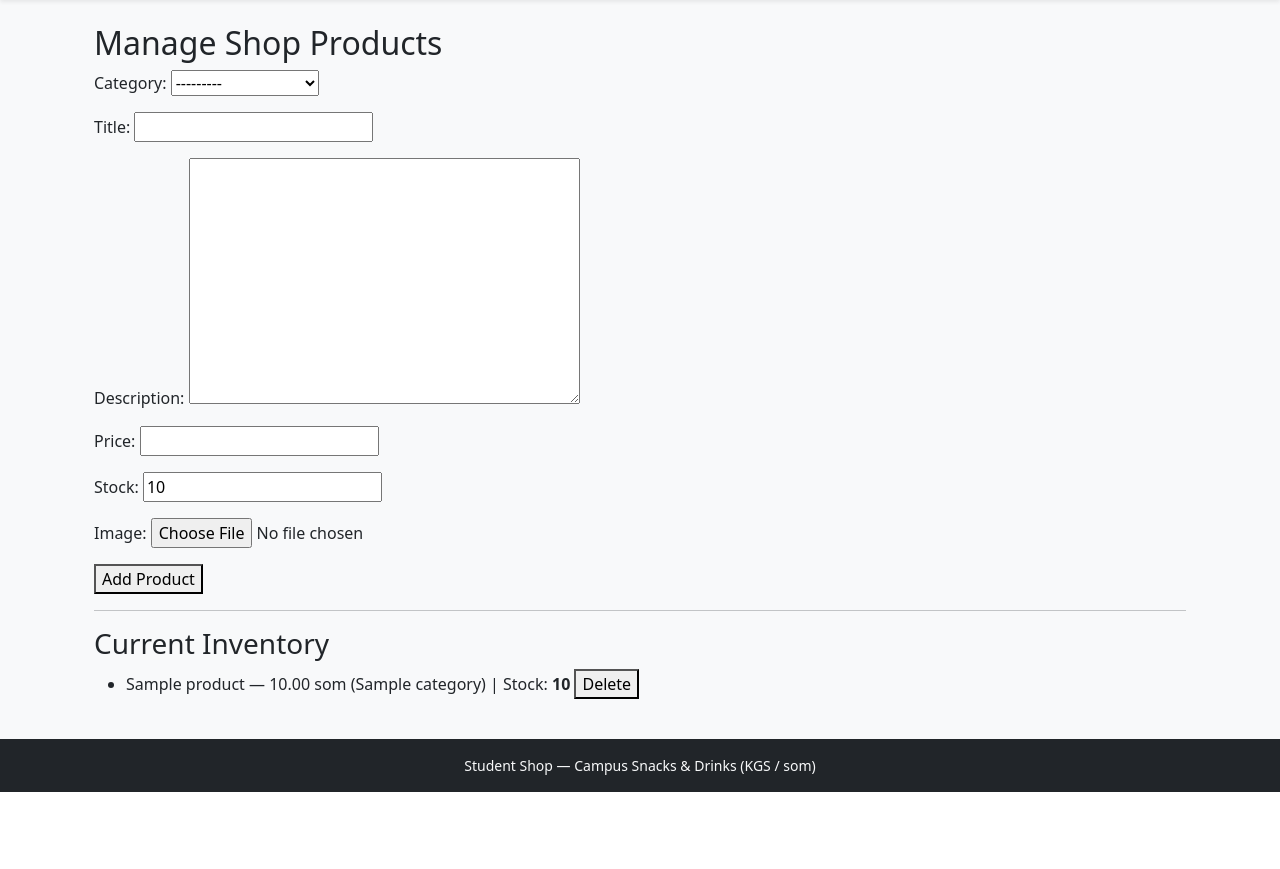
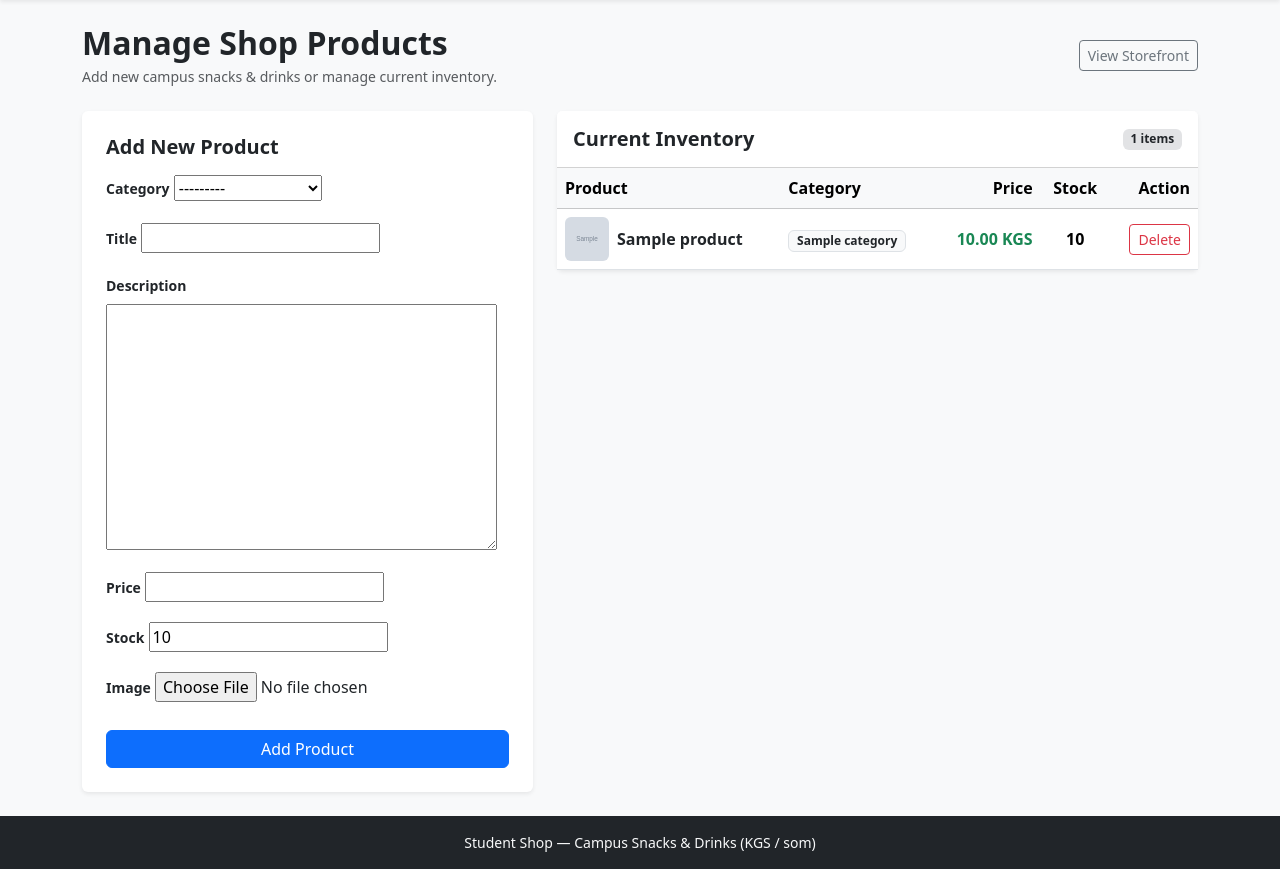
Before and after one commit to ichigo-ki/student-shop, a Django app: page /manage/ in a window 1280 px wide. Shown: the part 56-925 px from the top of the page. Before the commit the page ends 848 px from the top, so only its background shows below. Run offline with Django 5.2, Linux system fonts and the light colour scheme; a user stored in the database is signed in; tables that the repository leaves empty hold one stand-in row (values such as "Sample post"); grey boxes marked "Sample" are stand-in pictures.

Commit message:
style(frontend): upgrade manage_products template with Bootstrap layout and stock display

```diff
--- a/shop/templates/shop/manage_products.html
+++ b/shop/templates/shop/manage_products.html
@@ -1,33 +1,122 @@
 {% extends 'shop/base.html' %}
 
+{% block title %}Manage Products - Student Shop{% endblock %}
+
 {% block content %}
-<div class="container">
-  <h2>Manage Shop Products</h2>
+<div class="d-flex justify-content-between align-items-center mb-4">
+    <div>
+        <h1 class="h2 fw-bold mb-1">Manage Shop Products</h1>
+        <p class="text-muted small mb-0">Add new campus snacks &amp; drinks or manage current inventory.</p>
+    </div>
+    <a href="{% url 'shop:home' %}" class="btn btn-outline-secondary btn-sm">View Storefront</a>
+</div>
 
-  <form method="post" enctype="multipart/form-data">
+<div class="row g-4">
+    <!-- Add Product Form -->
+    <div class="col-lg-5">
+        <div class="card border-0 shadow-sm p-4">
+            <h2 class="h5 fw-bold mb-3">Add New Product</h2>
+
+            <form method="post" action="{% url 'shop:manage_products' %}" enctype="multipart/form-data" novalidate>
                 {% csrf_token %}
-    {{ form.as_p }}
-    <button type="submit">Add Product</button>
+
+                {% if form.non_field_errors %}
+                    <div class="alert alert-danger small" role="alert">
+                        {% for error in form.non_field_errors %}
+                            <div>{{ error }}</div>
+                        {% endfor %}
+                    </div>
+                {% endif %}
+
+                {% for field in form %}
+                    <div class="mb-3">
+                        <label for="{{ field.id_for_label }}" class="form-label fw-semibold small">{{ field.label }}</label>
+                        {{ field }}
+                        {% if field.help_text %}
+                            <div class="form-text small">{{ field.help_text|safe }}</div>
+                        {% endif %}
+                        {% for error in field.errors %}
+                            <div class="text-danger small mt-1">{{ error }}</div>
+                        {% endfor %}
+                    </div>
+                {% endfor %}
+
+                <div class="d-grid mt-4">
+                    <button type="submit" class="btn btn-primary">Add Product</button>
+                </div>
             </form>
+        </div>
+    </div>
 
-  <hr>
+    <!-- Current Inventory Table -->
+    <div class="col-lg-7">
+        <div class="card border-0 shadow-sm">
+            <div class="card-header bg-white py-3 d-flex justify-content-between align-items-center">
+                <h2 class="h5 fw-bold mb-0">Current Inventory</h2>
+                <span class="badge bg-secondary-subtle text-dark">{{ products|length }} items</span>
+            </div>
 
-  <h3>Current Inventory</h3>
-  <ul>
+            {% if products %}
+                <div class="table-responsive">
+                    <table class="table align-middle mb-0">
+                        <thead class="table-light">
+                            <tr>
+                                <th scope="col">Product</th>
+                                <th scope="col">Category</th>
+                                <th scope="col" class="text-end">Price</th>
+                                <th scope="col" class="text-center">Stock</th>
+                                <th scope="col" class="text-end">Action</th>
+                            </tr>
+                        </thead>
+                        <tbody>
                             {% for product in products %}
-      <li>
-        {{ product.title }} — {{ product.price }} som ({{ product.category.name }}) | Stock: <strong>{{ product.stock }}</strong>
+                                <tr>
+                                    <td>
+                                        <div class="d-flex align-items-center gap-2">
+                                            {% if product.image %}
+                                                <img src="{{ product.image.url }}" alt="{{ product.title }}" class="rounded" style="width: 44px; height: 44px; object-fit: cover;">
+                                            {% else %}
+                                                <div class="bg-secondary-subtle text-secondary rounded d-flex align-items-center justify-content-center small" style="width: 44px; height: 44px;">
+                                                    &mdash;
+                                                </div>
+                                            {% endif %}
+                                            <a href="{% url 'shop:product_detail' product.pk %}" class="fw-semibold text-decoration-none text-dark">
+                                                {{ product.title }}
+                                            </a>
+                                        </div>
+                                    </td>
+                                    <td>
+                                        {% if product.category %}
+                                            <span class="badge bg-light text-dark border">{{ product.category.name }}</span>
+                                        {% else %}
+                                            <span class="text-muted small">&mdash;</span>
+                                        {% endif %}
+                                    </td>
+                                    <td class="text-end fw-semibold text-success">{{ product.price }} KGS</td>
+                                    <td class="text-center">
                                         {% if product.stock == 0 %}
-          <span class="badge bg-danger ms-1">Out of stock</span>
+                                            <span class="badge bg-danger">Out of stock</span>
+                                        {% else %}
+                                            <span class="fw-semibold">{{ product.stock }}</span>
                                         {% endif %}
-        <form method="post" action="{% url 'shop:delete_product' product.pk %}" style="display:inline;">
+                                    </td>
+                                    <td class="text-end">
+                                        <form method="post" action="{% url 'shop:delete_product' product.pk %}" class="d-inline m-0" onsubmit="return confirm('Delete {{ product.title }}?');">
                                             {% csrf_token %}
-          <button type="submit">Delete</button>
+                                            <button type="submit" class="btn btn-outline-danger btn-sm">Delete</button>
                                         </form>
-      </li>
-    {% empty %}
-      <li>No products yet.</li>
+                                    </td>
+                                </tr>
                             {% endfor %}
-  </ul>
+                        </tbody>
+                    </table>
+                </div>
+            {% else %}
+                <div class="card-body text-center py-5">
+                    <p class="text-muted mb-0">No products yet. Use the form on the left to add your first snack or drink.</p>
+                </div>
+            {% endif %}
+        </div>
+    </div>
 </div>
 {% endblock %}
```
Lines whose indentation alone changed are shown as unchanged.
